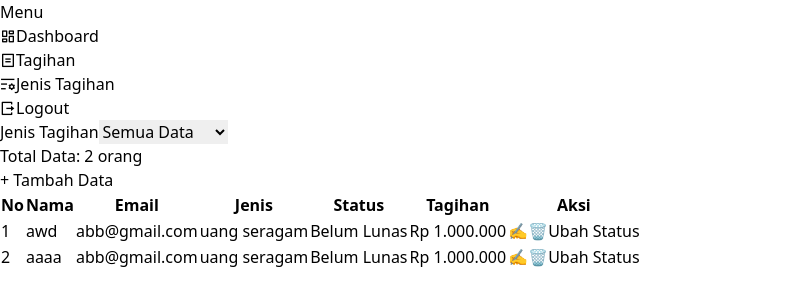
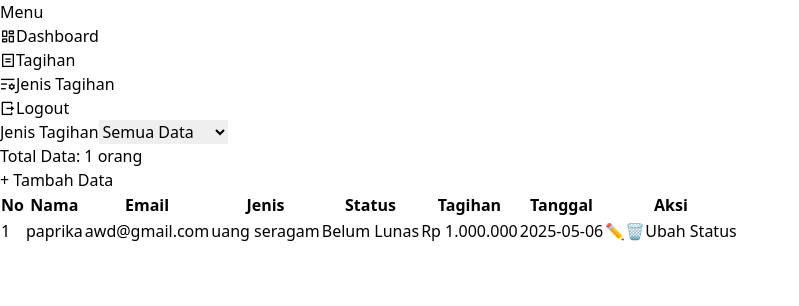
Before and after one commit to DarrenSefhiros/PPDB-PART-2, a React (Vite) app: page /Tagihan in a window 1280 px wide. Shown: the top 306 px of the page, without its empty margins (0-799 px from the left). Built offline with nearby package versions, Linux system fonts and the light colour scheme; data requests are answered from the project's data file.

Commit message:
keter baru

```diff
--- a/db.json
+++ b/db.json
@@ -1,18 +1,12 @@
 {
   "login": [
     {
-      "id": "2d14",
-      "Nama": "awd",
+      "id": "5c4c",
+      "Nama": "paprika",
       "Jenis": "uang seragam",
       "Tagihan": "1.000.000",
-      "Email": "abb@gmail.com"
-    },
-    {
-      "id": "4a9a",
-      "Nama": "aaaa",
-      "Jenis": "uang seragam",
-      "Tagihan": "1.000.000",
-      "Email": "abb@gmail.com"
+      "Tanggal": "2025-05-06",
+      "Email": "awd@gmail.com"
     }
   ],
   "jenistagihan": [
@@ -22,6 +16,13 @@
       "Tagihan": "1.000.000",
       "JatuhTempo": "",
       "Keterangan": "aaaa"
+    },
+    {
+      "id": "d342",
+      "JenisTagihan": "spp bulanan",
+      "Tagihan": "390000",
+      "JatuhTempo": "",
+      "Keterangan": "konichiwa"
     }
   ],
   "users": [
--- a/src/Components/Dashboard.jsx
+++ b/src/Components/Dashboard.jsx
@@ -4,7 +4,6 @@ import Sidnav from "./sidnav";
 import { motion } from "framer-motion";
 import { FaCheckCircle, FaTimesCircle, FaMoneyBillWave, FaWallet } from "react-icons/fa";
 
-// Simple Card component
 function Card({ title, value, icon }) {
   return (
     <div className="bg-white shadow-md rounded-md p-6 text-center hover:scale-[1.03] transition flex flex-col items-center justify-center gap-2">
@@ -28,13 +27,18 @@ function Dashboard() {
     const res = await axios.get(
       `http://localhost:5000/login?Email=${loginData.Email}`
     );
-        setData(res.data);
+
+    // ✅ Biar data baru muncul paling atas
+    const sortedData = [...res.data].reverse();
+    setData(sortedData);
+
   } catch (err) {
     console.error(err);
   } finally {
     setLoading(false);
   }
 };
+
 
     fetchData();
   }, []);
--- a/src/Components/Tagihan.jsx
+++ b/src/Components/Tagihan.jsx
@@ -14,11 +14,9 @@ function Tagihan() {
     useEffect(() => {
   const fetchData = async () => {
     try {
-        // Ambil data siswa/tagihan
       const res = await axios.get("http://localhost:5000/login");
-        setData(res.data);
+      setData(res.data.reverse());
 
-        // Ambil daftar jenis tagihan dari tabel jenistagihan
       const jenisRes = await axios.get("http://localhost:5000/jenistagihan");
       setJenisTagihan(jenisRes.data);
     } catch (err) {
@@ -28,10 +26,11 @@ function Tagihan() {
     }
   };
 
+
       fetchData();
     }, []);
 
-  // ✅ Ubah status
+
     const handleToggleStatus = async (id) => {
       const itemToUpdate = data.find((item) => item.id === id);
       if (!itemToUpdate) return;
@@ -75,7 +74,7 @@ function Tagihan() {
       }
     };
 
-  // ✅ Hapus data
+
     const handleDelete = async (id) => {
       const konfirmasi = await Swal.fire({
         title: "Serius Kamu?",
@@ -126,7 +125,6 @@ function Tagihan() {
                   Jenis Tagihan
                 </label>
 
-              {/* ✅ Dropdown otomatis dari backend */}
                 <select
                   id="jenisPembayaran"
                   value={selectedJenis}
@@ -155,24 +153,26 @@ function Tagihan() {
               </div>
             </div>
 
-<div className="overflow-x-auto w-full">
+            <div className="overflow-x-auto">
               {loading ? (
-    <div className="text-center py-4 text-pink-600 font-semibold">Memuat data...</div>
+                <div className="text-center py-4 text-pink-600">Memuat data...</div>
               ) : filteredData.length === 0 ? (
-    <div className="text-center py-4 text-pink-600 font-semibold">Belum ada data</div>
+                <div className="text-center py-4 text-pink-600">Belum ada data</div>
               ) : (
-    <table className="min-w-full bg-white rounded-lg overflow-hidden shadow-lg border border-pink-200">
-      <thead className="bg-pink-200 text-pink-900 uppercase text-sm font-semibold">
-        <tr>
-          <th className="px-3 py-2 text-center">No</th>
-          <th className="px-4 py-2 text-center">Nama</th>
-          <th className="px-4 py-2 text-center">Email</th>
-          <th className="px-4 py-2 text-center">Jenis</th>
-          <th className="px-4 py-2 text-center">Status</th>
-          <th className="px-4 py-2 text-center">Tagihan</th>
-          <th className="px-4 py-2 text-center">Aksi</th>
+  <table className="min-w-full border border-pink-200 rounded-md overflow-hidden text-sm">
+    <thead className="bg-purple-200 text-purple-800">
+      <tr className="text-center">
+        <th className="px-3 py-2 w-10">No</th>
+        <th className="px-4 py-2 w-40 text-left">Nama</th>
+        <th className="px-4 py-2 w-52 ">Email</th>
+        <th className="px-4 py-2 w-36">Jenis</th>
+        <th className="px-4 py-2 w-32">Status</th>
+        <th className="px-4 py-2 w-32">Tagihan</th>
+        <th className="px-4 py-2 w-36">Tanggal</th>
+        <th className="px-4 py-2 w-48">Aksi</th>
       </tr>
     </thead>
+
     <tbody>
       {filteredData.map((item, index) => (
         <motion.tr
@@ -180,16 +180,22 @@ function Tagihan() {
           initial={{ opacity: 0, y: 10 }}
           animate={{ opacity: 1, y: 0 }}
           transition={{ delay: index * 0.05 }}
-            className={`transition hover:bg-pink-100 ${
-              index % 2 === 0 ? "bg-pink-50" : "bg-pink-100"
-            }`}
+          className="bg-pink-100 hover:bg-pink-200 transition"
         >
-            <td className="px-3 py-2 text-center text-pink-700 font-medium">{index + 1}</td>
-            <td className="px-4 py-2 text-pink-700 font-medium">{item.Nama}</td>
-            <td className="px-4 py-2 text-pink-600">{item.Email}</td>
-            <td className="px-4 py-2 text-pink-700">{item.Jenis}</td>
+          <td className="border border-pink-200 px-2 py-2 text-right">
+            {index + 1}
+          </td>
+          <td className="border border-pink-200 px-4 py-2 text-left text-nowrap align-middle">
+            {item.Nama}
+          </td>
+          <td className="border border-pink-200 px-4 py-2 text-center text-nowrap align-middle">
+            {item.Email}
+          </td>
+          <td className="border border-pink-200 px-4 py-2 text-center text-nowrap align-middle">
+            {item.Jenis}
+          </td>
           <td
-              className={`px-4 py-2 text-center font-semibold ${
+            className={`border border-pink-200 px-4 py-2 text-center font-semibold text-nowrap align-middle ${
               item.Status === "Sudah Lunas"
                 ? "text-green-600"
                 : "text-yellow-600"
@@ -197,25 +203,33 @@ function Tagihan() {
           >
             {item.Status || "Belum Lunas"}
           </td>
-            <td className="px-4 py-2 text-right text-pink-700 font-medium">
-              Rp {Number(String(item.Tagihan).replace(/\./g, "") || 0).toLocaleString("id-ID")}
+          <td className="border border-pink-200 px-4 py-2 text-right text-nowrap align-middle">
+            Rp{" "}
+            {Number(String(item.Tagihan).replace(/\./g, "") || 0).toLocaleString(
+              "id-ID"
+            )}
           </td>
-            <td className="px-4 py-2 text-center">
-              <div className="flex justify-center gap-2">
+          <td className="border border-pink-200 px-4 py-2 text-center text-nowrap align-middle">
+            {item.Tanggal}
+          </td>
+
+          {/* Tombol Aksi */}
+          <td className="border border-pink-200 px-4 py-2 text-center align-middle">
+            <div className="flex justify-center items-center gap-2">
               <Link to={`/Edit/${item.id}`}>
-                  <button className="bg-blue-500 hover:bg-blue-600 text-white font-bold py-1 px-3 rounded transition transform hover:scale-105">
-                    ✍️
+                <button className="bg-blue-500 hover:bg-blue-600 text-white font-bold w-10 h-8 flex items-center justify-center rounded-md transition-transform hover:scale-105">
+                  ✏️
                 </button>
               </Link>
               <button
-                  className="bg-red-500 hover:bg-red-600 text-white font-bold py-1 px-3 rounded transition transform hover:scale-105"
                 onClick={() => handleDelete(item.id)}
+                className="bg-red-500 hover:bg-red-600 text-white font-bold w-12 h-8 flex items-center justify-center rounded-md transition-transform hover:scale-105"
               >
-                  🗑
+                🗑️
               </button>
               <button
-                  className="bg-pink-500 hover:bg-pink-600 text-white font-bold py-1 px-3 rounded transition transform hover:scale-105"
                 onClick={() => handleToggleStatus(item.id)}
+                className="bg-green-500 hover:bg-green-600 text-white text-nowrap font-bold text-xs py-2 px-3 font-sans text-2xl rounded-md transition-transform hover:scale-105"
               >
                 Ubah Status
               </button>
@@ -225,9 +239,9 @@ function Tagihan() {
       ))}
     </tbody>
   </table>
+
               )}
             </div>
-
           </motion.div>
         </div>
       </div>
--- a/src/Components/Tambahdata.jsx
+++ b/src/Components/Tambahdata.jsx
@@ -9,7 +9,7 @@ function TambahData() {
     Nama: '',
     Jenis: '',
     Tagihan: '',
-    Email: '',
+    Tanggal: '',
   });
 
   const [loading, setLoading] = useState(false);
@@ -28,7 +28,6 @@ function TambahData() {
 
     fetchJenisTagihan();
 
-    // 🔹 Ambil Email dari localStorage (jangan diubah)
     const loginData = JSON.parse(localStorage.getItem('loginData'));
     if (loginData?.Email) {
       setFormData((prev) => ({ ...prev, Email: loginData.Email }));
@@ -77,7 +76,7 @@ function TambahData() {
         Nama: '',
         Jenis: '',
         Tagihan: '',
-        Email: formData.Email, // tetap simpan email
+        Tanggal: '',
       });
 
       navigate('/Dashboard');
@@ -150,14 +149,29 @@ function TambahData() {
               className="w-full px-4 py-2 border border-gray-300 bg-gray-100 rounded-md focus:outline-none focus:ring-2 focus:ring-pink-400"
             />
           </div>
+          {/* TANGGAL TAGIHAN */}
+          <div className="mb-4">
+            <label htmlFor="Tanggal" className="block text-gray-700 mb-2">
+              Tanggal Tagihan
+            </label>
+            <input
+              id="Tanggal"
+              name="Tanggal"
+              type="date"
+              value={formData.Tanggal}
+              onChange={handleChange}
+              className="w-full px-4 py-2 border border-gray-300 rounded-md focus:outline-none focus:ring-2 focus:ring-pink-400"
+              required
+            />
+          </div>
+
           <input type="hidden" name="Email" value={formData.Email} />
           <div className="flex justify-between mt-6">
             <button
               type="submit"
               disabled={loading}
-              className={`bg-pink-600 hover:bg-pink-700 text-white font-bold py-2 px-6 rounded ${
-                loading ? 'opacity-50 cursor-not-allowed' : ''
-              }`}
+              className={`bg-pink-600 hover:bg-pink-700 text-white font-bold py-2 px-6 rounded ${loading ? 'opacity-50 cursor-not-allowed' : ''
+                }`}
             >
               {loading ? 'Memproses...' : 'Tambah'}
             </button>
```
Lines whose indentation alone changed are shown as unchanged.
